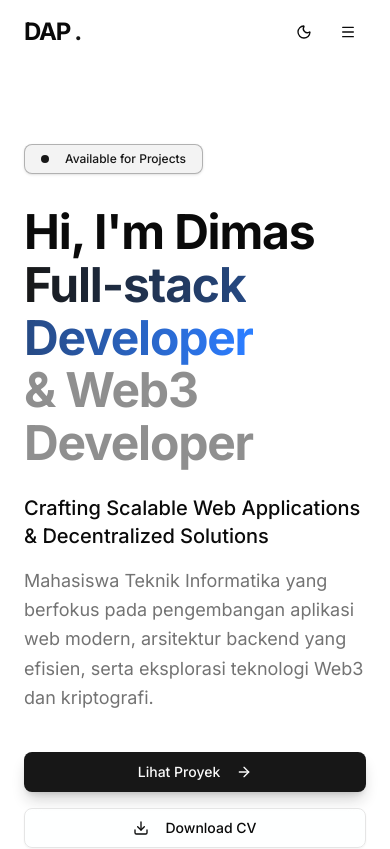
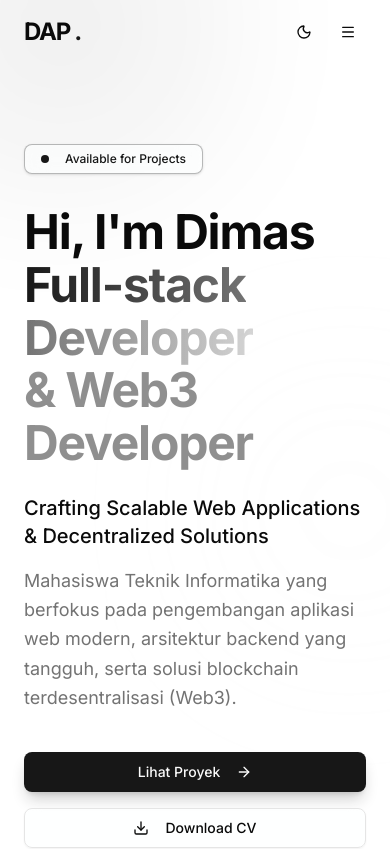
Before and after one commit to arxycth/portofolio-2026, a Next.js app: page / in a window 390 px wide. Shown: the top 849 px of the page. Built offline with nearby package versions, Linux system fonts and the light colour scheme.

Commit message:
Refactor code structure for improved readability and maintainability

```diff
--- a/app/page.tsx
+++ b/app/page.tsx
@@ -1,16 +1,14 @@
 "use client";
-
-import { useEffect, useState } from "react";
 
 // Import Data JSON dan Types
 import portfolioDataRaw from "../data/portofolio.json";
 import { PortfolioData } from "../types";
 
-// Import Komponen Navigasi & Footer (Akan kita buat nanti)
+// Import Komponen Navigasi & Footer
 import { Navbar } from "../components/layout/navbar";
 import { Footer } from "../components/layout/footer";
 
-// Import Komponen Section (Akan kita buat nanti)
+// Import Komponen Section
 import { HeroSection } from "../components/sections/hero-section";
 import { AboutSection } from "../components/sections/about-section";
 import { ExperienceSection } from "../components/sections/experience-section";
@@ -18,23 +16,17 @@ import { EducationSection } from "../components/sections/education-section";
 import { ProjectsSection } from "../components/sections/projects-section";
 import { CertificationsSection } from "../components/sections/certifications-section";
 import { ContactSection } from "@/components/sections/contact-section";
+
+// Import UI Bantuan
 import SupportCard from "@/components/ui/supportCard";
 import FloatingSupportButton from "@/components/ui/floatingSupportButton";
 
 const portfolioData = portfolioDataRaw as PortfolioData;
 
 export default function Home() {
-  const [mounted, setMounted] = useState(false);
-
-  // Mencegah hydration mismatch pada Next.js saat rendering tema
-  useEffect(() => {
-    setMounted(true);
-  }, []);
-
-  if (!mounted) return null;
-
   return (
-    <div className="min-h-screen bg-background text-foreground transition-colors duration-300 font-sans selection:bg-primary/30">
+    // Tambahkan 'relative' di wrapper utama agar Floating Button tidak keluar jalur
+    <div className="relative min-h-screen bg-background text-foreground transition-colors duration-300 font-sans selection:bg-primary/30 overflow-x-hidden">
 
       {/* Komponen Navigasi Global */}
       <Navbar
--- a/components/sections/about-section.tsx
+++ b/components/sections/about-section.tsx
@@ -125,7 +125,7 @@ export function AboutSection({ about }: AboutSectionProps) {
                 <h4 className="font-medium">AI & Integrasi Model</h4>
               </div>
               <div className="flex flex-wrap gap-2">
-                {about.skills.ai_tools.map((skill) => (
+                {about.skills.web3_blockchain.map((skill) => (
                   <Badge key={skill} variant="secondary" className="bg-background text-foreground border border-border hover:border-primary transition-colors font-normal text-sm px-3 py-1">
                     {skill}
                   </Badge>
--- a/components/sections/hero-section.tsx
+++ b/components/sections/hero-section.tsx
@@ -5,6 +5,8 @@ import { HeroData, PersonalInfo } from "../../types";
 import { buttonVariants } from "../ui/button";
 import { Badge } from "../ui/badge";
 import { ArrowRight, Download, Mail } from "lucide-react";
+// PERBAIKAN: Impor cn utilitas jika kamu menggunakannya untuk gabungan class
+// import { cn } from "@/lib/utils";
 
 interface HeroSectionProps {
   hero: HeroData;
@@ -16,24 +18,41 @@ export function HeroSection({ hero, personalInfo }: HeroSectionProps) {
   const [role1, role2] = personalInfo.role.split(" & ");
 
   return (
+    // FIX IMPLEMENTED: Class 'overflow-hidden' telah dihapus dari section ini.
+    // Pastikan parent element di file induk memiliki class 'overflow-x-hidden'.
     <section id="home" className="relative min-h-[85vh] flex flex-col justify-center items-start pt-20">
 
       {/* --- DEKORASI BACKGROUND (Glassmorphism & Blurs) --- */}
-      <div className="absolute inset-0 -z-10 overflow-hidden pointer-events-none">
+      {/* z-0 agar tetap di dalam section ini dan tidak tenggelam di belakang body */}
+      <div className="absolute inset-0 z-0 pointer-events-none flex items-center justify-center">
         {/* Blob Kiri Atas */}
-        <div className="absolute top-[-10%] left-[-10%] w-[50vw] h-[50vw] max-w-150 max-h-150 rounded-full bg-primary/10 blur-[100px] opacity-70 dark:opacity-40 animate-pulse" style={{ animationDuration: '8s' }} />
+        <div
+          // PERBAIKAN 2: Sesuaikan posisi negatif agar blob tidak terlalu banyak keluar batas
+          // Ganti 'bg-primary/20' dengan opasitas yang sedikit lebih tinggi agar gradien teks 'developer' lebih kontras
+          className="absolute top-[-15%] left-[-15%] w-[45vw] h-[45vw] rounded-full bg-primary/25 blur-[120px] dark:bg-primary/10 animate-pulse"
+          style={{ animationDuration: '8s' }}
+        />
         {/* Blob Kanan Bawah */}
-        <div className="absolute top-[40%] right-[-10%] w-[40vw] h-[40vw] max-w-125 max-h-125 rounded-full bg-blue-500/10 blur-[100px] opacity-70 dark:opacity-30 animate-pulse" style={{ animationDuration: '10s' }} />
+        <div
+          // PERBAIKAN 2: Sesuaikan posisi negatif.
+          // Ganti 'bg-secondary/40' menjadi opasitas yang sedikit lebih rendah agar lebih menyatu
+          className="absolute top-[45%] right-[-15%] w-[35vw] h-[35vw] rounded-full bg-secondary/35 blur-[120px] dark:bg-secondary/20 animate-pulse"
+          style={{ animationDuration: '10s' }}
+        />
       </div>
       {/* --------------------------------------------------- */}
 
+      {/* --- KONTEN UTAMA --- */}
+      {/* Wrapper dengan relative z-10 agar semua teks & tombol selalu berada di atas efek blob */}
+      <div className="relative z-10 w-full">
         {/* Badge Status */}
         <motion.div
           initial={{ opacity: 0, y: 20 }}
           animate={{ opacity: 1, y: 0 }}
           transition={{ duration: 0.5 }}
         >
-        <Badge variant="outline" className="mb-8 px-4 py-1.5 border-primary/30 bg-primary/5 text-primary backdrop-blur-md hover:bg-primary/10 transition-colors shadow-sm">
+          {/* Efek Glassmorphism di Badge: bg-background/50 + backdrop-blur-md */}
+          <Badge variant="outline" className="mb-8 px-4 py-1.5 border-primary/30 bg-background/50 text-primary backdrop-blur-md hover:bg-background/80 transition-colors shadow-sm">
             <span className="relative flex h-2 w-2 mr-3">
               <span className="animate-ping absolute inline-flex h-full w-full rounded-full bg-primary opacity-75"></span>
               <span className="relative inline-flex rounded-full h-2 w-2 bg-primary"></span>
@@ -47,18 +66,27 @@ export function HeroSection({ hero, personalInfo }: HeroSectionProps) {
           initial={{ opacity: 0, y: 20 }}
           animate={{ opacity: 1, y: 0 }}
           transition={{ duration: 0.5, delay: 0.1 }}
-        className="text-5xl md:text-7xl font-bold tracking-tight mb-6 leading-[1.1]"
+          // PERBAIKAN 3: Pastikan 'text-foreground' digunakan sebagai warna default teks heading untuk kontras di mode terang/gelap
+          className="text-5xl md:text-7xl font-bold tracking-tight mb-6 leading-[1.1] text-foreground"
         >
           Hi, I'm <span className="text-foreground">{personalInfo.name.split(" ")[0]}</span> <br />
 
-        {/* Highlight Keyword Gradient */}
-        <span className="text-transparent bg-clip-text bg-linear-to-r from-primary to-blue-500 dark:to-blue-400">
+          {/* Highlight Keyword Gradient (Dari primary ke primary/70) */}
+          <span
+            // PERBAIKAN 3: Ganti 'to-secondary' menjadi 'to-primary/70' atau warna aksen lain yang lebih kontras.
+            // Pastikan gradien ini tidak terlalu cerah sehingga menyatu dengan blob.
+            className="text-transparent bg-clip-text bg-linear-to-r from-primary to-muted-foreground/30"
+          >
             {role1}
           </span>
+          {role2 && (
+            <>
               <br />
               <span className="text-muted-foreground/80">
                 & {role2}
               </span>
+            </>
+          )}
         </motion.h1>
 
         {/* Sub-judul (Hero Title) & Deskripsi (Tagline) */}
@@ -83,7 +111,7 @@ export function HeroSection({ hero, personalInfo }: HeroSectionProps) {
           transition={{ duration: 0.5, delay: 0.3 }}
           className="flex flex-col sm:flex-row gap-4 w-full sm:w-auto"
         >
-        {/* Tombol 1: Menggunakan tag <a> dengan buttonVariants */}
+          {/* Tombol 1 */}
           <a
             href="#projects"
             className={buttonVariants({
@@ -94,7 +122,7 @@ export function HeroSection({ hero, personalInfo }: HeroSectionProps) {
             Lihat Proyek <ArrowRight className="ml-2 h-4 w-4" />
           </a>
 
-        {/* Tombol 2 */}
+          {/* Tombol 2 - Efek Glassmorphism: bg-background/50 + backdrop-blur-sm */}
           <a
             href={personalInfo.cvLink}
             target="_blank"
@@ -120,7 +148,7 @@ export function HeroSection({ hero, personalInfo }: HeroSectionProps) {
             <Mail className="mr-2 h-4 w-4" /> Hubungi Saya
           </a>
         </motion.div>
-
+      </div>
     </section>
   );
 }
--- a/data/portofolio.json
+++ b/data/portofolio.json
@@ -13,7 +13,7 @@
     "location": "Jakarta, Indonesia",
     "email": "dimasadiluhur@gmail.com",
     "freelanceStatus": "Available for Projects",
-    "cvLink": "/docs/cv-dimas-adiluhur.pdf",
+    "cvLink": "/docs/CV-Dimas-Adiluhur-Panggarbesi-Fullstack-Developer.pdf",
     "socialLinks": {
       "github": "https://github.com/arxycth",
       "linkedin": "https://linkedin.com/in/dimas-adiluhur",
@@ -31,15 +31,15 @@
   ],
  "hero": {
     "title": "Crafting Scalable Web Applications & Decentralized Solutions",
-    "tagline": "Mahasiswa Teknik Informatika yang berfokus pada pengembangan aplikasi web modern, arsitektur backend yang efisien, serta eksplorasi teknologi Web3 dan kriptografi."
+    "tagline": "Mahasiswa Teknik Informatika yang berfokus pada pengembangan aplikasi web modern, arsitektur backend yang tangguh, serta solusi blockchain terdesentralisasi (Web3)."
   },
   "about": {
-    "biography": "Saya adalah seorang Full-stack Developer dengan ketertarikan pada arsitektur backend, teknologi Web3, dan kriptografi terapan. Aktif mengembangkan aplikasi web modern serta solusi terdesentralisasi berbasis blockchain.",
+    "biography": "Saya adalah seorang Full-stack Developer dengan ketertarikan kuat pada arsitektur backend dan teknologi Web3. Berpengalaman dalam merancang API yang efisien, mengelola basis data relasional skala besar, serta membangun aplikasi terdesentralisasi (dApps) berbasis smart contract.",
     "skills": {
       "frontend": ["React", "Next.js", "TypeScript", "Tailwind CSS", "JavaScript"],
-      "backend": ["Laravel", "Node.js", "FastAPI", "Python", "PHP", "MySQL", "PostgreSQL"],
-      "ai_tools": ["LLM Integration (Qwen/OpenAI)", "RAG Architecture", "Vector Databases"],
-      "others": ["Blockchain Basics", "Cloud Infrastructure (OCI)", "Git & Github"]
+      "backend": ["Laravel", "FastAPI", "Node.js", "Python", "PHP", "MySQL", "PostgreSQL"],
+      "web3_blockchain": ["Blockchain Basics", "Solidity", "Ethers.js", "Base Layer 2", "Hardhat"],
+      "others": ["AWS","Oracle Cloud Infrastructure (OCI)", "Git & Github", "Filament (TALL Stack)"]
     },
     "languages": [
       { "name": "Indonesian", "level": "Native" },
@@ -51,14 +51,14 @@
     {
       "company": "Artificial Intelligence Literacy and Innovation Institute (ALII)",
       "role": "Backend Developer Intern",
-      "period": "Januari 2026 - Sekarang",
-      "description": "Bertanggung jawab dalam merancang dan mengembangkan sistem Retrieval-Augmented Generation (RAG) untuk analisis dokumen akademik. Membangun integrasi backend menggunakan bahasa Python dan LLM skala besar untuk memproses draf tesis mahasiswa secara efisien.",
-      "tags": ["Python", "FastAPI", "RAG", "LLM Integration", "Backend"]
+      "period": "Januari 2026 - April 2026",
+      "description": "Membangun arsitektur backend menggunakan Python dan FastAPI untuk mendukung sistem Retrieval-Augmented Generation (RAG) dalam analisis dokumen akademik. Mengintegrasikan Large Language Models (LLM) ke dalam pipeline pemrosesan data untuk mengekstrak informasi terstruktur dari draf tesis mahasiswa secara efisien.",
+      "tags": ["Python", "FastAPI", "RAG", "LLM", "Backend Architecture"]
     },
     {
       "company": "Freelance Software Development",
       "role": "Full-stack Web Developer",
-      "period": "2024 - Sekarang",
+      "period": "September 2025 - Sekarang",
       "description": "Membangun, mengoptimalkan, dan memelihara aplikasi web kustom untuk berbagai klien menggunakan ekosistem Laravel dan Next.js. Berfokus pada penulisan kode yang bersih, arsitektur database yang efisien, serta antarmuka yang responsif.",
       "tags": ["Laravel", "React", "Next.js", "Tailwind CSS", "MySQL", "RESTful API"]
     }
@@ -68,8 +68,8 @@
       "institution": "UIN Syarif Hidayatullah Jakarta",
       "degree": "S1 Teknik Informatika (Informatics Engineering)",
       "period": "2023 - Sekarang",
-      "gpa": "3.82 / 4.00",
-      "details": "Saat ini menempuh Semester 7 dengan ketertarikan pada Rekayasa Perangkat Lunak, Pengembangan Web, Basis Data, dan Keamanan Sistem. Aktif terlibat dalam berbagai proyek pengembangan aplikasi baik di lingkungan akademik maupun profesional."
+      "gpa": "3.90 / 4.00",
+      "details": "Saat ini menempuh Semester 7 dengan ketertarikan pada Rekayasa Perangkat Lunak, Pengembangan Web, Arsitektur Basis Data, dan Keamanan Sistem. Aktif terlibat dalam berbagai proyek pengembangan aplikasi baik di lingkungan akademik maupun profesional."
     }
   ],
   "projects": [
@@ -117,7 +117,7 @@
         "deploy": "https://data-mahasiswa.arxy.my.id/"
       },
       "thumbnail": "",
-      "featured": false
+      "featured": true
     },
     {
       "id": "pelatihan-olimpiade",
@@ -156,7 +156,7 @@
         "deploy": "https://arxy.my.id"
       },
       "thumbnail": "/images/projects/Screenshot_16-7-2026_185329_arxy.my.id.jpeg",
-      "featured": true
+      "featured": false
     },
     {
       "id": "old-portofolio",
--- a/types/index.ts
+++ b/types/index.ts
@@ -33,7 +33,7 @@ export interface HeroData {
 export interface Skills {
   frontend: string[];
   backend: string[];
-  ai_tools: string[];
+  web3_blockchain: string[];
   others: string[];
 }
 
```
Also changed, not shown: 1 other file (tests, documents, lock files or other folders). Lines whose indentation alone changed are shown as unchanged.
